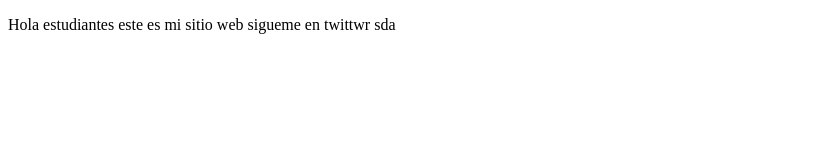
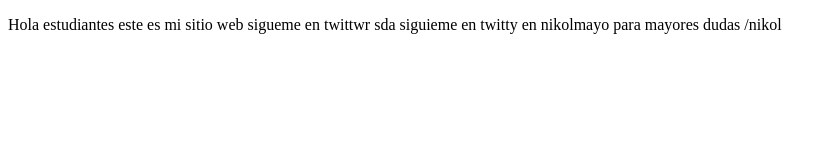
Before and after one commit to Mayo1321/proyectoDemoCursoPrework, a plain HTML site: page index.html in a window 1280 px wide. Shown: the whole page, without its empty margins (0-835 px from the left). Drawn offline with Linux system fonts and the light colour scheme.

Commit message:
cambios agregamos sitio de twitch

```diff
--- a/index.html
+++ b/index.html
@@ -9,6 +9,7 @@
 <body>
     <p>
         Hola estudiantes este es mi sitio web sigueme en twittwr sda
+        siguieme en twitty en nikolmayo para mayores dudas /nikol
 
     </p>
 </body>
```
